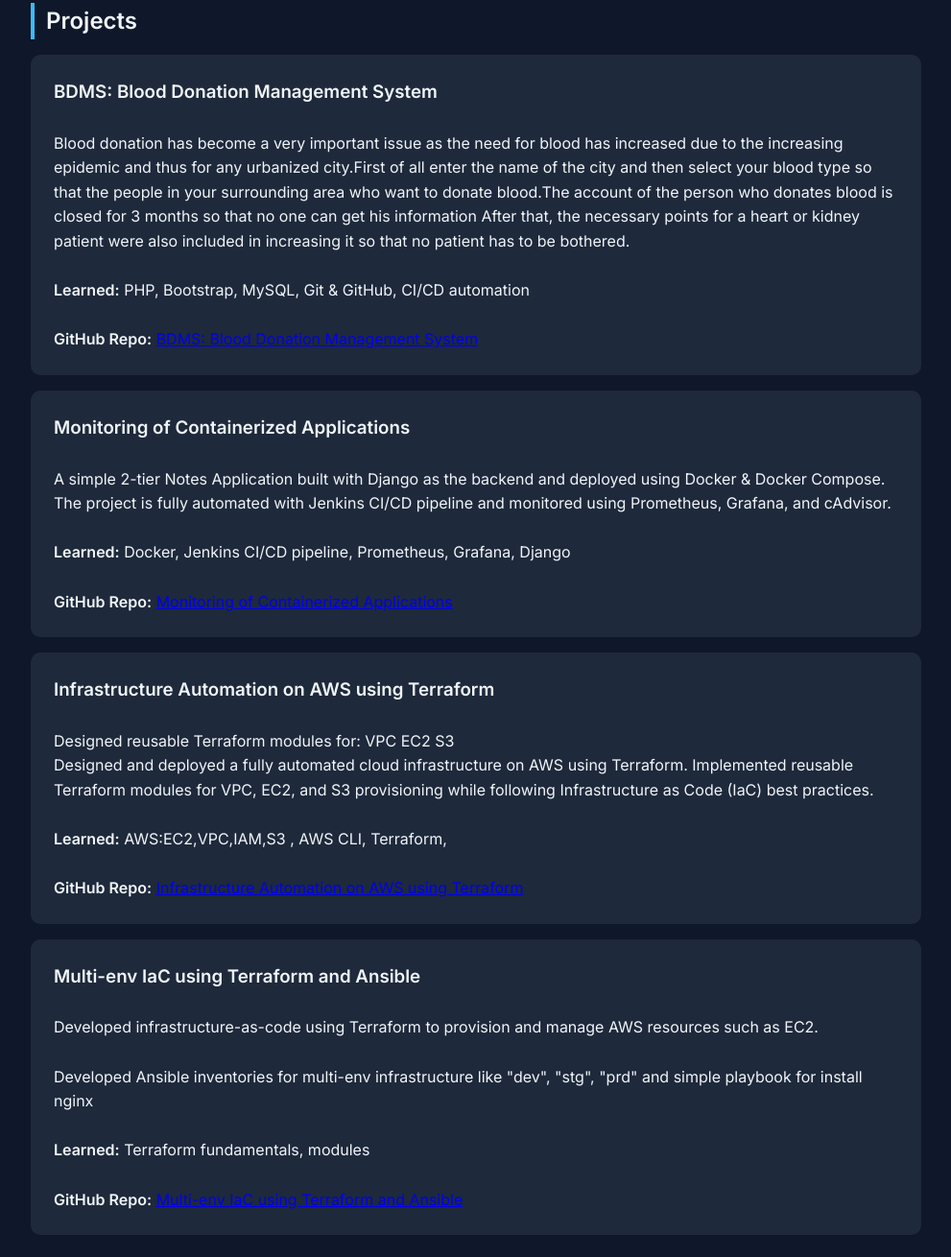
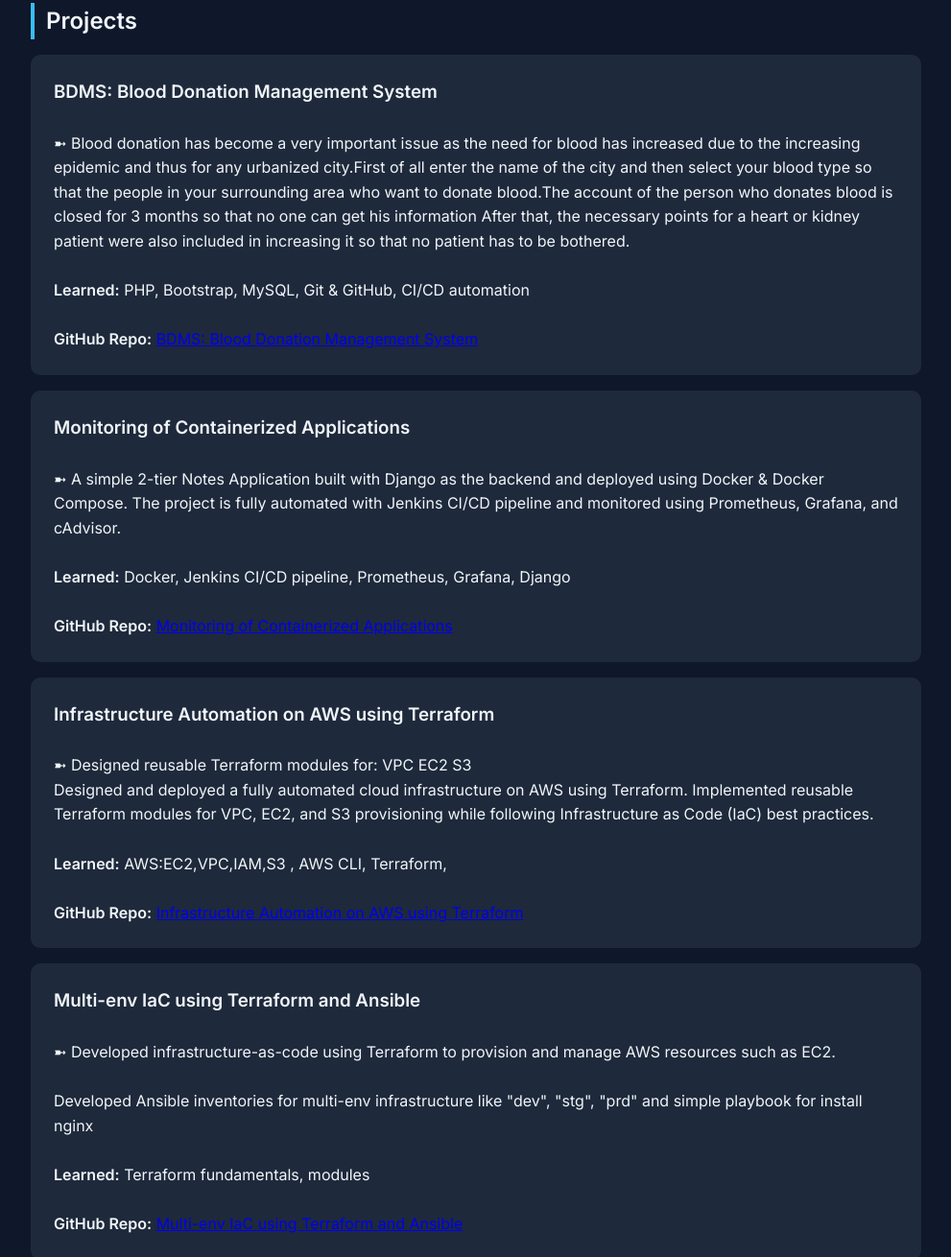
Before and after one commit to YashJetani/Portfolio, a plain HTML site: page index.html in a window 1280 px wide. Shown: the part 523-1833 px from the top of the page at 96% size, without its empty margins (144-1135 px from the left). Drawn offline with Linux system fonts and the light colour scheme.

Commit message:
Update index.html

```diff
--- a/index.html
+++ b/index.html
@@ -164,7 +164,7 @@
 
    <div class="card">
   <h3>BDMS: Blood Donation Management System </h3></br>
-  <p> Blood donation has become a very important issue as the need for blood has
+  <p>➼ Blood donation has become a very important issue as the need for blood has
  increased due to the increasing epidemic and thus for any urbanized city.First
  of all enter the name of the city and then select your blood type so that the
  people in your surrounding area who want to donate blood.The account of the
@@ -178,7 +178,7 @@
 
     <div class="card">
   <h3>Monitoring of Containerized Applications</h3></br>
-  <p>A simple 2-tier Notes Application built with Django as the backend and deployed using Docker & Docker Compose.
+  <p>➼ A simple 2-tier Notes Application built with Django as the backend and deployed using Docker & Docker Compose.
 The project is fully automated with Jenkins CI/CD pipeline and monitored using Prometheus, Grafana, and cAdvisor.</p></br>
   <p><b>Learned:</b> Docker, Jenkins CI/CD pipeline, Prometheus, Grafana, Django</p></br>
     <p><b>GitHub Repo:</b> <a href="https://github.com/YashJetani/Prometheus-Grafana-Dashboard-with-Docker.git" target="_blank">Monitoring of Containerized Applications</a></p>
@@ -189,7 +189,7 @@
 
     <div class="card">
   <h3>Infrastructure Automation on AWS using Terraform</h3></br>
-  <p>Designed reusable Terraform modules for:
+  <p> ➼ Designed reusable Terraform modules for:
 
 VPC
 
@@ -204,7 +204,7 @@
 
 <div class="card">
   <h3>Multi-env IaC using Terraform and Ansible</h3></br>
-  <p>Developed infrastructure-as-code using Terraform to provision and manage AWS resources such as EC2.</p></br>
+  <p>➼ Developed infrastructure-as-code using Terraform to provision and manage AWS resources such as EC2.</p></br>
   <p>Developed Ansible inventories for multi-env infrastructure like "dev", "stg", "prd" and simple playbook for install nginx </p></br>
   <p><b>Learned:</b> Terraform fundamentals, modules </p></br>
     <p><b>GitHub Repo:</b> <a href="https://github.com/YashJetani/simple-terraform-ansible-multi-env.git" target="_blank">Multi-env IaC using Terraform and Ansible</a></p>
```
